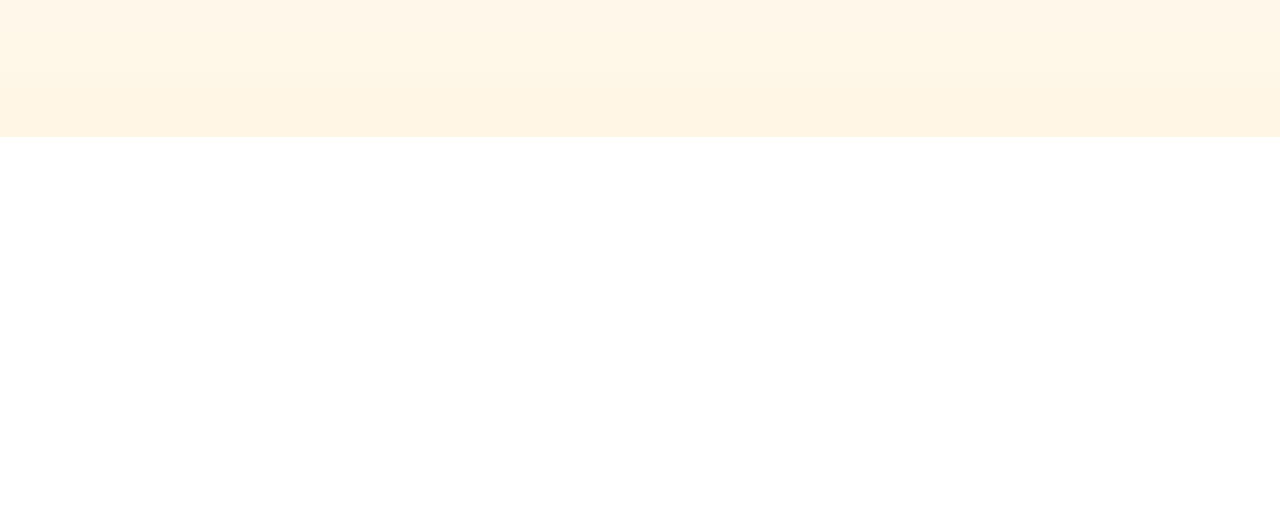
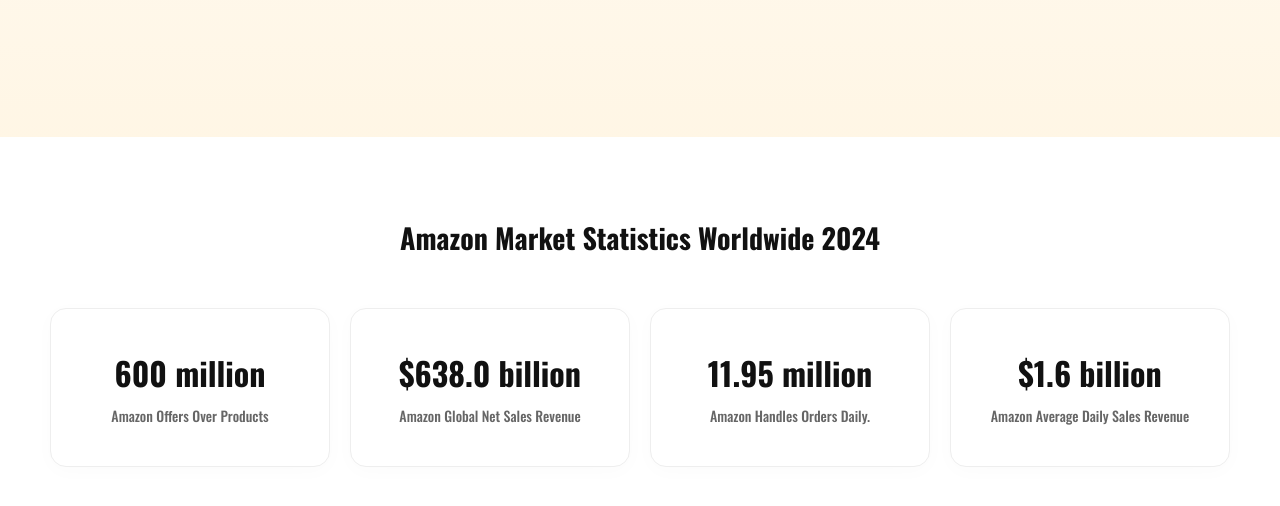
Before and after one commit to priyotush25/leadsBridge, a plain HTML site: page index.html in a window 1280 px wide. Shown: the part 748-1254 px from the top of the page. Before the commit the page ends 885 px from the top, so only its background shows below. Drawn offline with nearby package versions, Linux system fonts and the light colour scheme; files whose address does not match are found by name.

Commit message:
add stats section

```diff
--- a/index.html
+++ b/index.html
@@ -52,7 +52,33 @@
         </div>
     </section>
 
+<section class="stats-section">
+    <div class="stats-container">
+        <h2 class="stats-title">Amazon Market Statistics Worldwide 2024</h2>
 
+        <div class="stats-grid">
+            <div class="stat-card">
+                <h3>600 million</h3>
+                <p>Amazon Offers Over Products</p>
+            </div>
+
+            <div class="stat-card">
+                <h3>$638.0 billion</h3>
+                <p>Amazon Global Net Sales Revenue</p>
+            </div>
+
+            <div class="stat-card">
+                <h3>11.95 million</h3>
+                <p>Amazon Handles Orders Daily.</p>
+            </div>
+
+            <div class="stat-card">
+                <h3>$1.6 billion</h3>
+                <p>Amazon Average Daily Sales Revenue</p>
+            </div>
+        </div>
+    </div>
+</section>
 
   </body>
 </html>
--- a/style/style.css
+++ b/style/style.css
@@ -189,3 +189,74 @@
     .floating-img { display: none; }
     .hero-title { font-size: 42px; }
 }
+
+
+/* Statistics Section */
+.stats-section {
+    padding: 80px 20px;
+    background-color: #fff;
+    text-align: center;
+}
+
+.stats-container {
+    max-width: 1200px;
+    margin: 0 auto;
+}
+
+.stats-title {
+    font-size: 28px;
+    font-weight: 800;
+    color: #111;
+    margin-bottom: 50px;
+    text-transform: capitalize;
+}
+
+.stats-grid {
+    display: flex;
+    justify-content: center;
+    gap: 20px;
+    flex-wrap: wrap; /* Allows cards to wrap on smaller screens */
+}
+
+.stat-card {
+    background: #fff;
+    border: 1px solid #eeeeee;
+    border-radius: 16px;
+    padding: 40px 20px;
+    flex: 1;
+    min-width: 250px; /* Ensures cards don't get too narrow */
+    max-width: 280px;
+    box-shadow: 0 4px 20px rgba(0, 0, 0, 0.02);
+    transition: transform 0.3s ease, box-shadow 0.3s ease;
+}
+
+.stat-card:hover {
+    transform: translateY(-5px);
+    box-shadow: 0 10px 30px rgba(0, 0, 0, 0.05);
+}
+
+.stat-card h3 {
+    font-size: 32px;
+    font-weight: 800;
+    color: #111;
+    margin-bottom: 10px;
+}
+
+.stat-card p {
+    font-size: 14px;
+    color: #666;
+    line-height: 1.4;
+    font-weight: 500;
+}
+
+/* Mobile Responsive Adjustments */
+@media (max-width: 768px) {
+    .stats-title {
+        font-size: 22px;
+    }
+
+    .stat-card {
+        max-width: 100%; /* Cards take full width on mobile */
+        padding: 30px 20px;
+    }
+}
```
